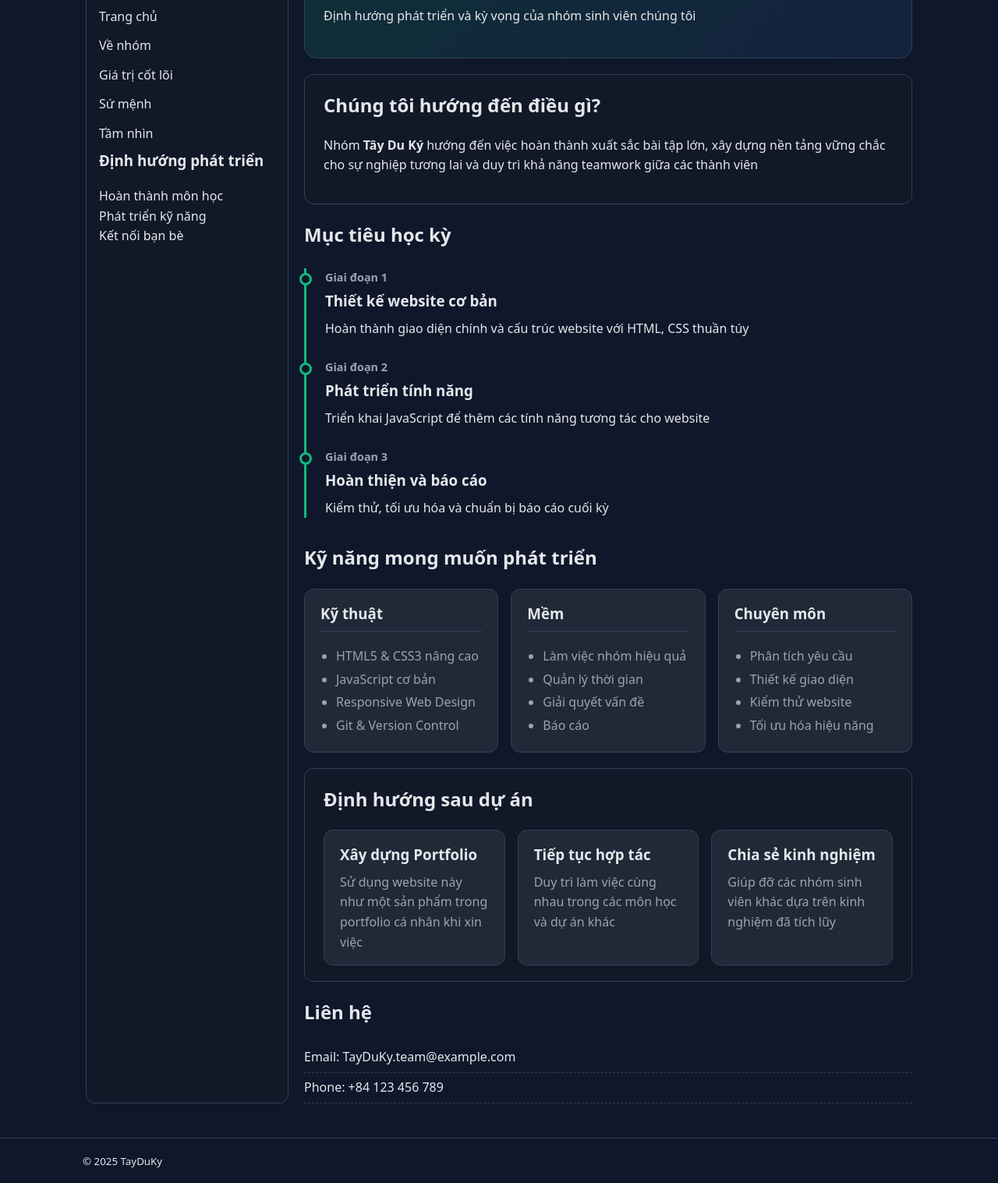
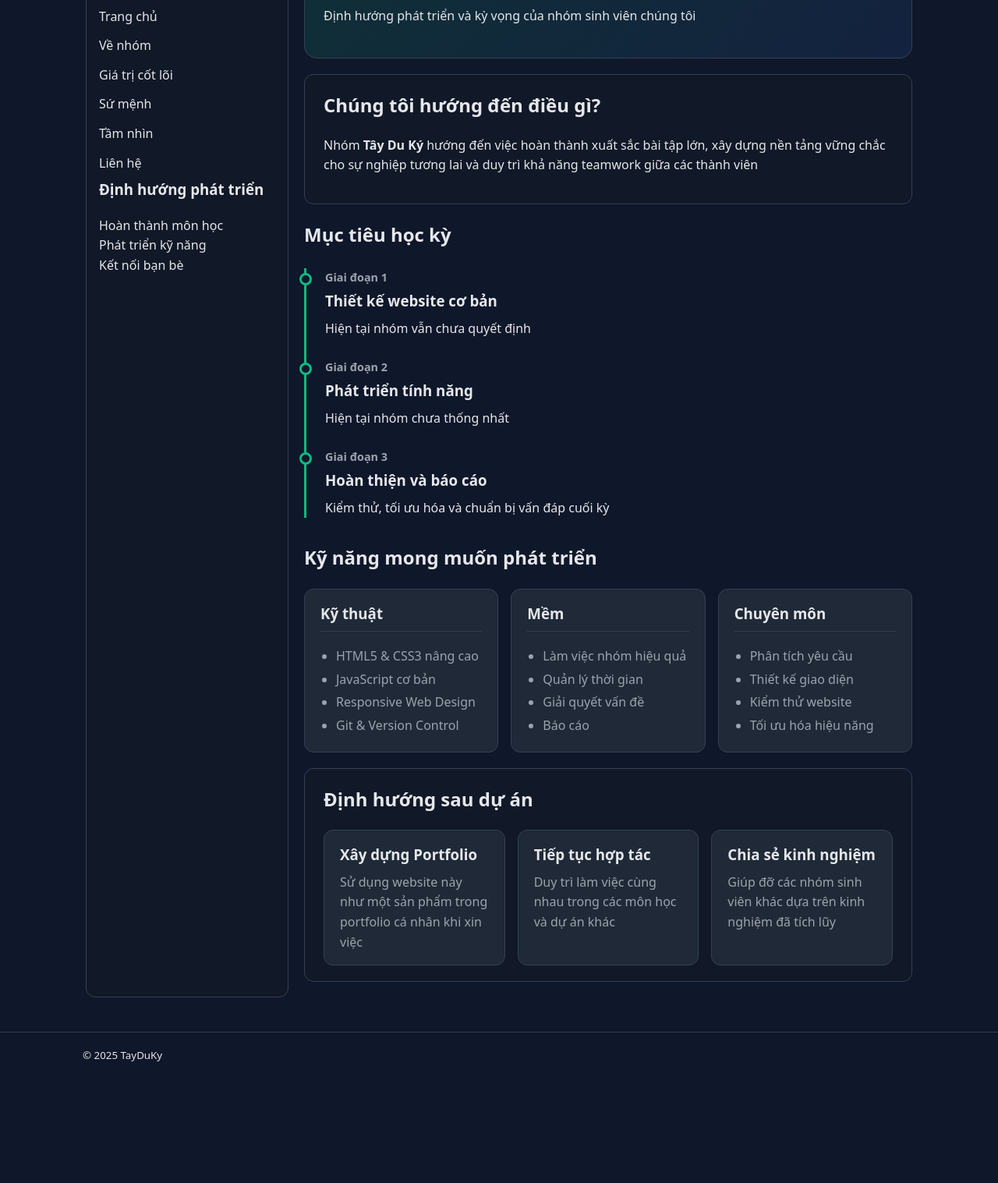
Before and after one commit to hungtmh/GA01, a plain HTML site: page vision.html in a window 1280 px wide. Shown: the part 144-1661 px from the top of the page at 78% size. After the commit the page ends 1526 px from the top, so only its background shows below. Drawn offline with Linux system fonts and the light colour scheme.

Commit message:
chore(Khai): Bo bot phan contact thua

```diff
--- a/vision.html
+++ b/vision.html
@@ -28,7 +28,7 @@
             <li><a href="values.html">Giá trị cốt lõi</a></li>
             <li><a href="mission.html">Sứ mệnh</a></li>
             <li><a href="vision.html" class="active">Tầm nhìn</a></li>
-            <li><a href="#contact">Liên hệ</a></li>
+            <li><a href="contact.html">Liên hệ</a></li>
           </ul>
         </nav>
       </div>
@@ -43,6 +43,7 @@
           <li><a href="values.html">Giá trị cốt lõi</a></li>
           <li><a href="mission.html">Sứ mệnh</a></li>
           <li><a href="vision.html" class="active">Tầm nhìn</a></li>
+          <li><a href="contact.html" class="active">Liên hệ</a></li>
         </ul>
 
         <h3>Định hướng phát triển</h3>
@@ -76,10 +77,7 @@
                 <div class="timeline-phase">Giai đoạn 1</div>
                 <div class="timeline-content">
                   <h3>Thiết kế website cơ bản</h3>
-                  <p>
-                    Hoàn thành giao diện chính và cấu trúc website với HTML, CSS
-                    thuần túy
-                  </p>
+                  <p>Hiện tại nhóm vẫn chưa quyết định</p>
                 </div>
               </div>
 
@@ -87,10 +85,7 @@
                 <div class="timeline-phase">Giai đoạn 2</div>
                 <div class="timeline-content">
                   <h3>Phát triển tính năng</h3>
-                  <p>
-                    Triển khai JavaScript để thêm các tính năng tương tác cho
-                    website
-                  </p>
+                  <p>Hiện tại nhóm chưa thống nhất</p>
                 </div>
               </div>
 
@@ -98,7 +93,7 @@
                 <div class="timeline-phase">Giai đoạn 3</div>
                 <div class="timeline-content">
                   <h3>Hoàn thiện và báo cáo</h3>
-                  <p>Kiểm thử, tối ưu hóa và chuẩn bị báo cáo cuối kỳ</p>
+                  <p>Kiểm thử, tối ưu hóa và chuẩn bị vấn đáp cuối kỳ</p>
                 </div>
               </div>
             </div>
@@ -167,14 +162,6 @@
             </div>
           </div>
         </section>
-
-        <section id="contact" class="contact">
-          <h2>Liên hệ</h2>
-          <ul>
-            <li>Email: TayDuKy.team@example.com</li>
-            <li>Phone: +84 123 456 789</li>
-          </ul>
-        </section>
       </section>
     </main>
 
```
